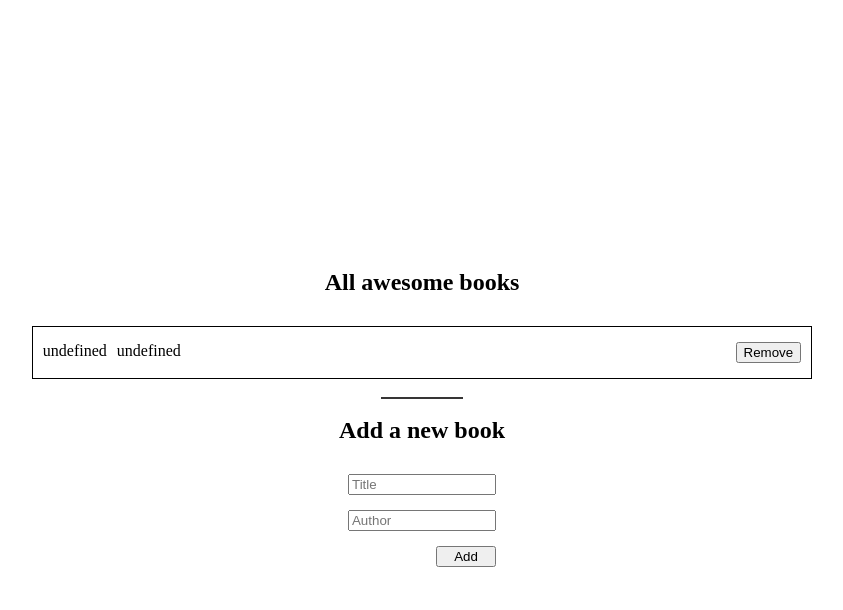
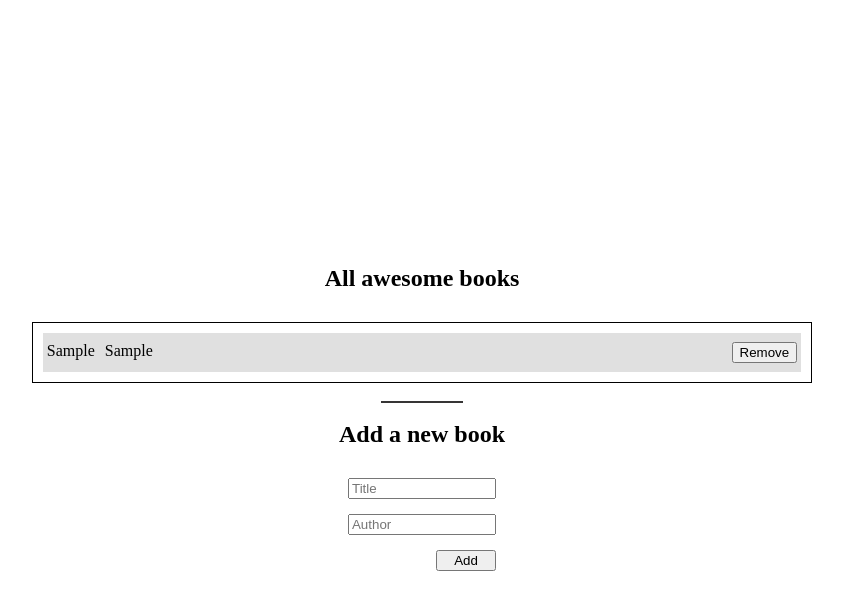
Before and after one commit to sulaimonaa/awesome-books, a website: page index.html in a window 1280 px wide. Both pictures are taken after typing "Sample", "Sample" into the empty fields and a click on the button "Add". Shown: the whole page, without its empty margins (218-1061 px from the left). Drawn offline with Linux system fonts and the light colour scheme.

Commit message:
update html, css file and script

```diff
--- a/script.js
+++ b/script.js
@@ -28,8 +28,8 @@ createLibrary() {
     <div class='book-list-container'>
     <div class='wrap'>
     <div>
-        <p>${book.title}</p>
-        <p> ${book.author}</p>
+        <p>${book.titleBook}</p>
+        <p> ${book.authorBook}</p>
     </div>
    <div class='removeBtn'>
     <button onclick="removeBook(${index})">Remove</button>
--- a/style.css
+++ b/style.css
@@ -13,6 +13,14 @@
     width: 100%;
     border: 1px solid #000;
     padding: 10px;
+}
+
+.booksDisplay div {
+  padding: 1px;
+}
+
+.booksDisplay > div:nth-child(odd) {
+  background: #e0e0e0;
 }
 
 .book-list-container {
```
